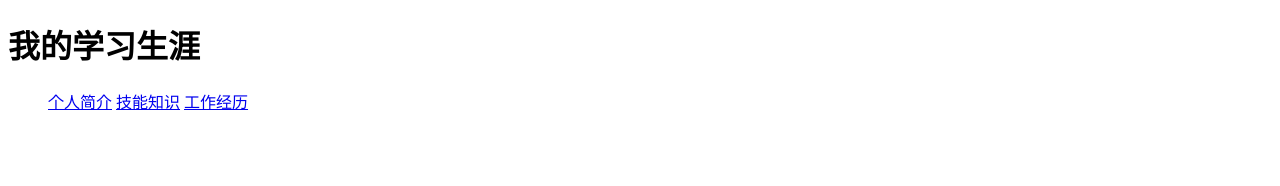
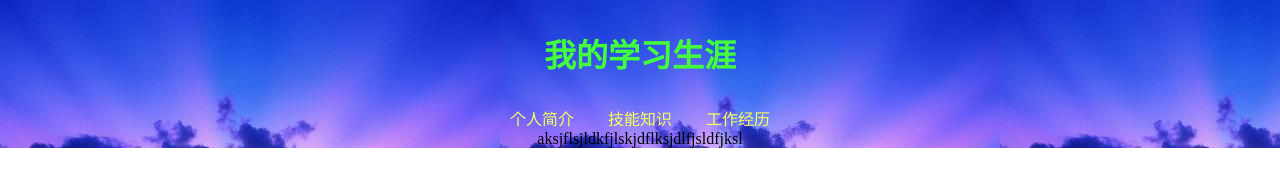
Before and after one commit to EricJiangTeng/tsdqtech.club.github.io, a plain HTML site: page index.html in a window 1280 px wide. Drawn offline with Linux system fonts and the light colour scheme.

Commit message:
2019-1-13

```diff
--- /dev/null
+++ b/CSS/main.css
@@ -0,0 +1,38 @@
+/*主页部分*/
+html,body,h1,h2,h3,p,ol,ul,li,a{
+    padding:0;
+    border:0;
+    margin:0;
+}
+
+.header{
+    text-align: center;
+    /*margin:30px 180px 0 180px;*/
+    background: #828b27 url(../Images/Header1BG.jpg) top left repeat;
+    /*background-position: center;*/
+}
+
+.header h1{
+    color: #44fc3c;
+    padding: 30px;
+    /*border-width:5px;*/
+    /*border-style:solid;*/
+    /*border-color: #000000;*/
+    /*margin: 5px;*/
+
+}
+
+.header .otherpages a{
+    padding:15px;
+    text-decoration: none;
+    color: #f7ff59;
+}
+
+.header .otherpages a:hover{
+    text-decoration: underline;
+    color: #ff0e1a;
+}
+.header .otherpages li{
+    display: inline;
+
+}
--- a/index.html
+++ b/index.html
@@ -3,19 +3,17 @@
 <head>
     <meta charset="UTF-8">
     <title>主页</title>
-    <link rel="stylesheet" href="../CSS/main.css">
+    <link type = "text/css" rel="stylesheet" href="./CSS/main.css" >
 </head>
 <body>
     <div class = "header">
         <h1>我的学习生涯</h1>
+        <ul class = "otherpages">
+            <li><a href="./Htmls/resume.html" target="_blank">个人简介</a></li>
+            <li><a href="./Htmls/skill.html" target="_blank">技能知识</a></li>
+            <li><a href="./Htmls/job.html" target="_blank">工作经历</a></li>
+        </ul>
+        <p>aksjflsjldkfjlskjdflksjdlfjsldfjksl</p>
     </div>
-    <div class="other_pages">
-        <ul>
-            <a href="./Htmls/resume.html" target="_blank">个人简介</a>
-            <a href="./Htmls/skill.html" target="_blank">技能知识</a>
-            <a href="./Htmls/job.html" target="_blank">工作经历</a>
-        </ul>
-    </div>
-
 </body>
 </html>
```
Also changed, not shown: Images/Header1BG.jpg (added).
